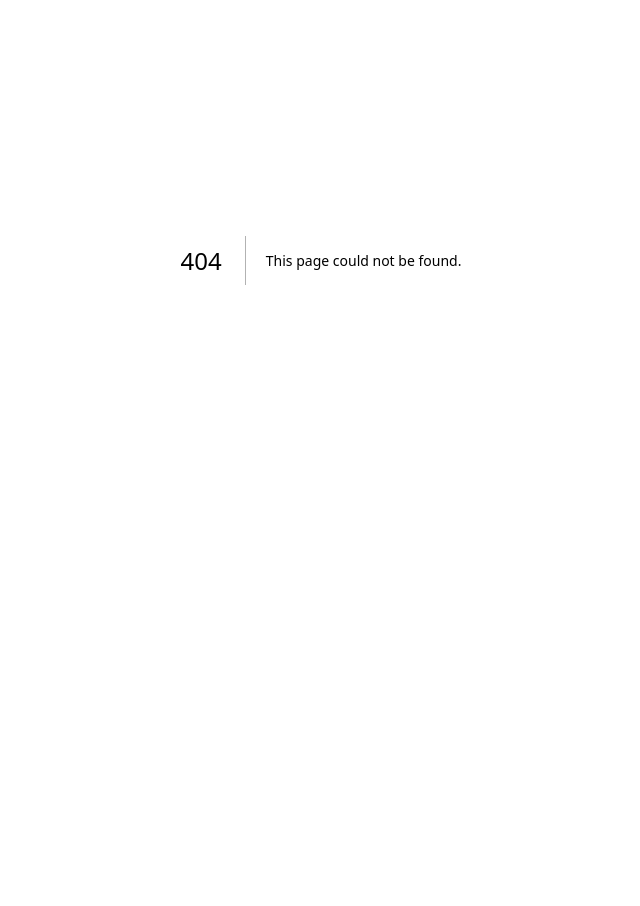
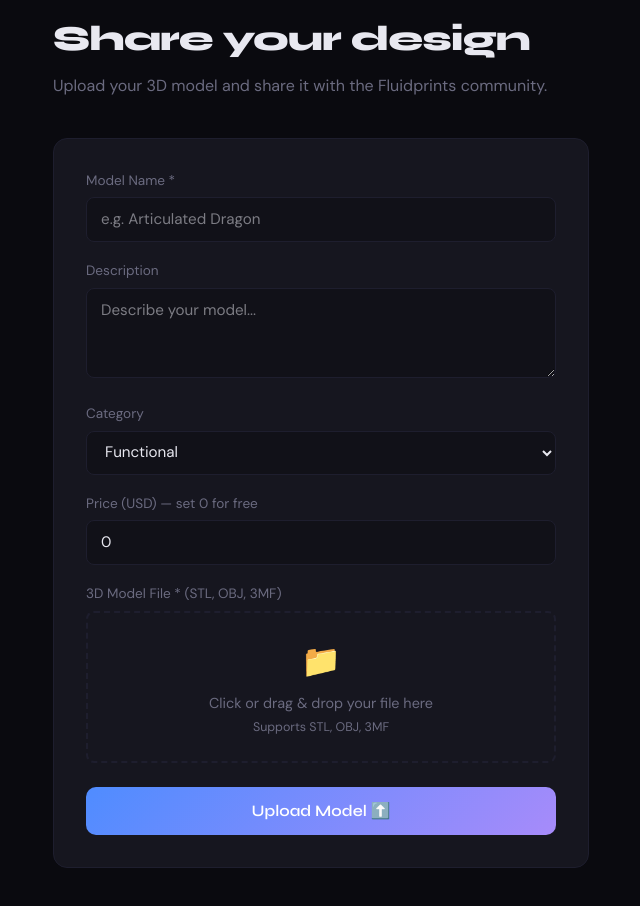
Before and after one commit to mtrakotgr-droid/fluidprints, a Next.js app: page /upload in a window 1280 px wide. Before the commit this address had no page. Shown: the part 140-1046 px from the top of the page, without its empty margins (319-959 px from the left). Before the commit the page ends 800 px from the top, so only its background shows below. Built offline with nearby package versions, Linux system fonts and the light colour scheme; no server answers.

Commit message:
add upload page

```diff
--- /dev/null
+++ b/app/upload/page.tsx
@@ -0,0 +1,171 @@
+"use client";
+import { useState } from "react";
+import { supabase } from "../supabase";
+
+export default function Upload() {
+  const [name, setName] = useState("");
+  const [description, setDescription] = useState("");
+  const [category, setCategory] = useState("functional");
+  const [price, setPrice] = useState("0");
+  const [file, setFile] = useState(null);
+  const [loading, setLoading] = useState(false);
+  const [message, setMessage] = useState("");
+  const [success, setSuccess] = useState(false);
+
+  const handleUpload = async () => {
+    if (!file || !name) {
+      setMessage("❌ Please fill in the name and select a file!");
+      return;
+    }
+
+    setLoading(true);
+    setMessage("");
+
+    // Check if user is logged in
+    const { data: { session } } = await supabase.auth.getSession();
+    if (!session) {
+      setMessage("❌ You must be logged in to upload!");
+      setLoading(false);
+      return;
+    }
+
+    // Upload file to Supabase Storage
+    const fileExt = file.name.split(".").pop();
+    const fileName = `${session.user.id}-${Date.now()}.${fileExt}`;
+
+    const { error: uploadError } = await supabase.storage
+      .from("models")
+      .upload(fileName, file);
+
+    if (uploadError) {
+      setMessage("❌ Upload failed: " + uploadError.message);
+      setLoading(false);
+      return;
+    }
+
+    // Get public URL
+    const { data: { publicUrl } } = supabase.storage
+      .from("models")
+      .getPublicUrl(fileName);
+
+    // Save model info to database
+    const { error: dbError } = await supabase.from("models").insert({
+      user_id: session.user.id,
+      name,
+      description,
+      category,
+      price: parseFloat(price),
+      file_url: publicUrl,
+    });
+
+    if (dbError) {
+      setMessage("❌ Error saving model: " + dbError.message);
+    } else {
+      setSuccess(true);
+      setMessage("✅ Model uploaded successfully!");
+      setName("");
+      setDescription("");
+      setFile(null);
+    }
+
+    setLoading(false);
+  };
+
+  return (
+    <>
+      <style>{`
+        @import url('https://fonts.googleapis.com/css2?family=Syne:wght@400;600;700;800&family=DM+Sans:wght@300;400;500&display=swap');
+        *,*::before,*::after{box-sizing:border-box;margin:0;padding:0}
+        :root{--bg:#0a0a0f;--surface:#111118;--card:#16161f;--border:#1e1e2e;--accent:#4f8cff;--accent2:#a78bfa;--text:#e8e8f0;--muted:#6b6b80;--radius:14px}
+        body{background:var(--bg);color:var(--text);font-family:'DM Sans',sans-serif;min-height:100vh}
+        @keyframes fadeUp{from{opacity:0;transform:translateY(18px)}to{opacity:1;transform:translateY(0)}}
+      `}</style>
+
+      {/* NAV */}
+      <nav style={{position:"fixed",top:0,left:0,right:0,zIndex:100,display:"flex",alignItems:"center",justifyContent:"space-between",padding:"0 2rem",height:60,background:"rgba(10,10,15,0.85)",backdropFilter:"blur(16px)",borderBottom:"1px solid var(--border)"}}>
+        <a href="/" style={{fontFamily:"Syne,sans-serif",fontWeight:800,fontSize:"1.3rem",background:"linear-gradient(120deg,#4f8cff,#a78bfa)",WebkitBackgroundClip:"text",WebkitTextFillColor:"transparent",textDecoration:"none"}}>fluidprints</a>
+        <a href="/" style={{color:"var(--muted)",fontSize:"0.9rem",textDecoration:"none"}}>← Back to home</a>
+      </nav>
+
+      {/* MAIN */}
+      <main style={{maxWidth:600,margin:"0 auto",padding:"100px 2rem 4rem"}}>
+        <div style={{animation:"fadeUp .6s ease both"}}>
+          <div style={{display:"inline-flex",alignItems:"center",gap:8,background:"rgba(79,140,255,.08)",border:"1px solid rgba(79,140,255,.2)",borderRadius:100,padding:"4px 14px",fontSize:"0.8rem",color:"var(--accent)",marginBottom:"1.5rem"}}>⬆️ Upload Model</div>
+          <h1 style={{fontFamily:"Syne,sans-serif",fontSize:"2.2rem",fontWeight:800,letterSpacing:"-1px",marginBottom:"0.5rem"}}>Share your design</h1>
+          <p style={{color:"var(--muted)",marginBottom:"2.5rem"}}>Upload your 3D model and share it with the Fluidprints community.</p>
+        </div>
+
+        {success ? (
+          <div style={{background:"rgba(52,211,153,.08)",border:"1px solid rgba(52,211,153,.2)",borderRadius:"var(--radius)",padding:"2rem",textAlign:"center",animation:"fadeUp .5s ease both"}}>
+            <div style={{fontSize:"3rem",marginBottom:"1rem"}}>🎉</div>
+            <h2 style={{fontFamily:"Syne,sans-serif",fontSize:"1.4rem",marginBottom:"0.5rem"}}>Model uploaded!</h2>
+            <p style={{color:"var(--muted)",marginBottom:"1.5rem"}}>Your model is now live on Fluidprints.</p>
+            <div style={{display:"flex",gap:10,justifyContent:"center"}}>
+              <a href="/" style={{padding:"8px 20px",borderRadius:8,background:"linear-gradient(135deg,#4f8cff,#a78bfa)",color:"#fff",textDecoration:"none",fontSize:"0.9rem"}}>View Homepage</a>
+              <button onClick={()=>setSuccess(false)} style={{padding:"8px 20px",borderRadius:8,background:"transparent",color:"var(--muted)",border:"1px solid var(--border)",fontSize:"0.9rem"}}>Upload Another</button>
+            </div>
+          </div>
+        ) : (
+          <div style={{background:"var(--card)",border:"1px solid var(--border)",borderRadius:"var(--radius)",padding:"2rem",animation:"fadeUp .7s .1s ease both"}}>
+
+            {/* Model Name */}
+            <div style={{marginBottom:"1.2rem"}}>
+              <label style={{display:"block",fontSize:"0.85rem",color:"var(--muted)",marginBottom:6}}>Model Name *</label>
+              <input value={name} onChange={e=>setName(e.target.value)} placeholder="e.g. Articulated Dragon" style={{width:"100%",padding:"10px 14px",background:"var(--surface)",border:"1px solid var(--border)",borderRadius:8,color:"var(--text)",fontFamily:"DM Sans,sans-serif",fontSize:"0.95rem",outline:"none"}}/>
+            </div>
+
+            {/* Description */}
+            <div style={{marginBottom:"1.2rem"}}>
+              <label style={{display:"block",fontSize:"0.85rem",color:"var(--muted)",marginBottom:6}}>Description</label>
+              <textarea value={description} onChange={e=>setDescription(e.target.value)} placeholder="Describe your model..." rows={3} style={{width:"100%",padding:"10px 14px",background:"var(--surface)",border:"1px solid var(--border)",borderRadius:8,color:"var(--text)",fontFamily:"DM Sans,sans-serif",fontSize:"0.95rem",outline:"none",resize:"vertical"}}/>
+            </div>
+
+            {/* Category */}
+            <div style={{marginBottom:"1.2rem"}}>
+              <label style={{display:"block",fontSize:"0.85rem",color:"var(--muted)",marginBottom:6}}>Category</label>
+              <select value={category} onChange={e=>setCategory(e.target.value)} style={{width:"100%",padding:"10px 14px",background:"var(--surface)",border:"1px solid var(--border)",borderRadius:8,color:"var(--text)",fontFamily:"DM Sans,sans-serif",fontSize:"0.95rem",outline:"none"}}>
+                <option value="functional">Functional</option>
+                <option value="art">Art & Decor</option>
+                <option value="miniatures">Miniatures</option>
+                <option value="tools">Tools</option>
+                <option value="toys">Toys</option>
+              </select>
+            </div>
+
+            {/* Price */}
+            <div style={{marginBottom:"1.2rem"}}>
+              <label style={{display:"block",fontSize:"0.85rem",color:"var(--muted)",marginBottom:6}}>Price (USD) — set 0 for free</label>
+              <input type="number" value={price} onChange={e=>setPrice(e.target.value)} min="0" step="0.99" style={{width:"100%",padding:"10px 14px",background:"var(--surface)",border:"1px solid var(--border)",borderRadius:8,color:"var(--text)",fontFamily:"DM Sans,sans-serif",fontSize:"0.95rem",outline:"none"}}/>
+            </div>
+
+            {/* File Upload */}
+            <div style={{marginBottom:"1.5rem"}}>
+              <label style={{display:"block",fontSize:"0.85rem",color:"var(--muted)",marginBottom:6}}>3D Model File * (STL, OBJ, 3MF)</label>
+              <div style={{border:"2px dashed var(--border)",borderRadius:8,padding:"1.5rem",textAlign:"center",cursor:"pointer",transition:"border-color .2s"}}
+                onClick={()=>document.getElementById("fileInput").click()}
+                onDragOver={e=>{e.preventDefault();e.currentTarget.style.borderColor="var(--accent)"}}
+                onDragLeave={e=>{e.currentTarget.style.borderColor="var(--border)"}}
+                onDrop={e=>{e.preventDefault();const f=e.dataTransfer.files[0];if(f)setFile(f);e.currentTarget.style.borderColor="var(--border)"}}>
+                <div style={{fontSize:"2rem",marginBottom:8}}>{file ? "✅" : "📁"}</div>
+                <p style={{color:file?"var(--accent)":"var(--muted)",fontSize:"0.9rem"}}>
+                  {file ? file.name : "Click or drag & drop your file here"}
+                </p>
+                {!file && <p style={{color:"var(--muted)",fontSize:"0.78rem",marginTop:4}}>Supports STL, OBJ, 3MF</p>}
+              </div>
+              <input id="fileInput" type="file" accept=".stl,.obj,.3mf" style={{display:"none"}} onChange={e=>setFile(e.target.files[0])}/>
+            </div>
+
+            {message && (
+              <div style={{padding:"10px 14px",borderRadius:8,background:"rgba(79,140,255,.08)",border:"1px solid rgba(79,140,255,.2)",fontSize:"0.85rem",color:"var(--text)",marginBottom:"1.2rem"}}>{message}</div>
+            )}
+
+            <button onClick={handleUpload} disabled={loading} style={{width:"100%",padding:"12px",borderRadius:10,background:"linear-gradient(135deg,#4f8cff,#a78bfa)",color:"#fff",border:"none",fontSize:"1rem",fontFamily:"Syne,sans-serif",fontWeight:600,opacity:loading?0.7:1,cursor:loading?"not-allowed":"pointer"}}>
+              {loading ? "Uploading..." : "Upload Model ⬆️"}
+            </button>
+
+          </div>
+        )}
+      </main>
+    </>
+  );
+}
```
